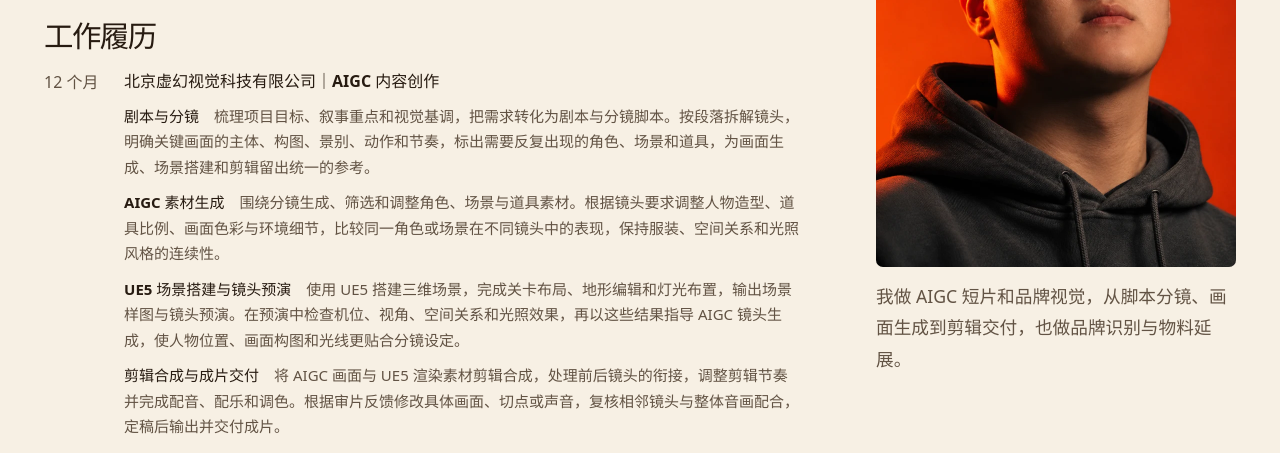
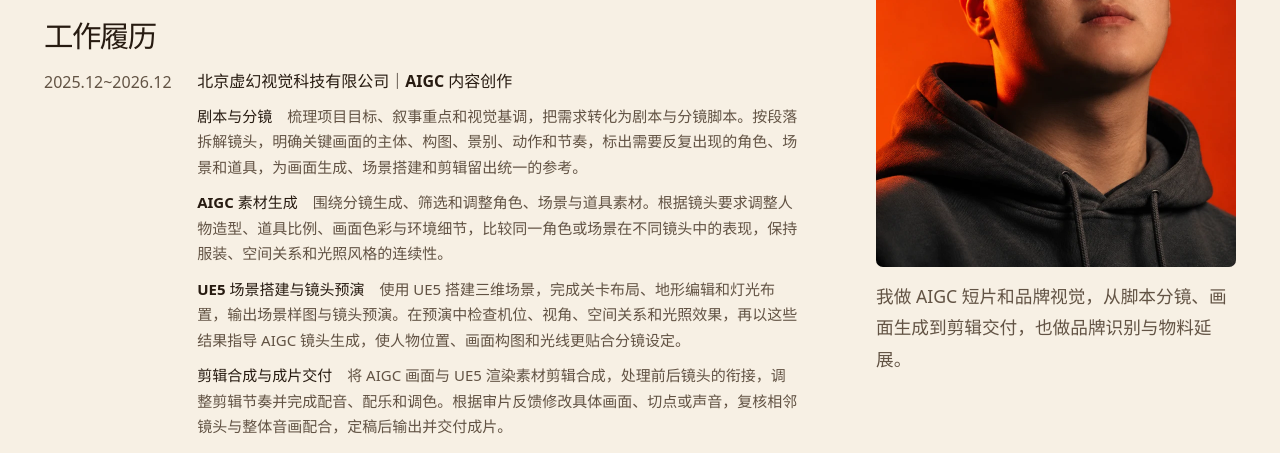
Before and after one commit to helderzsuzsanna109-del/aigc-portfolio, a plain HTML site: page about.html in a window 1280 px wide. Shown: the part 347-800 px from the top of the page. Drawn offline with Linux system fonts and the light colour scheme.

Commit message:
Update employment date range

```diff
--- a/about.html
+++ b/about.html
@@ -33,7 +33,7 @@
     <section class="about-section about-experience" id="experience" aria-labelledby="experience-title">
       <h2 id="experience-title">工作履历</h2>
       <article class="about-experience-row">
-        <p class="about-date">12 个月</p>
+        <p class="about-date">2025.12~2026.12</p>
         <div>
           <h3>北京虚幻视觉科技有限公司｜AIGC 内容创作</h3>
           <div class="about-work-content">
```
